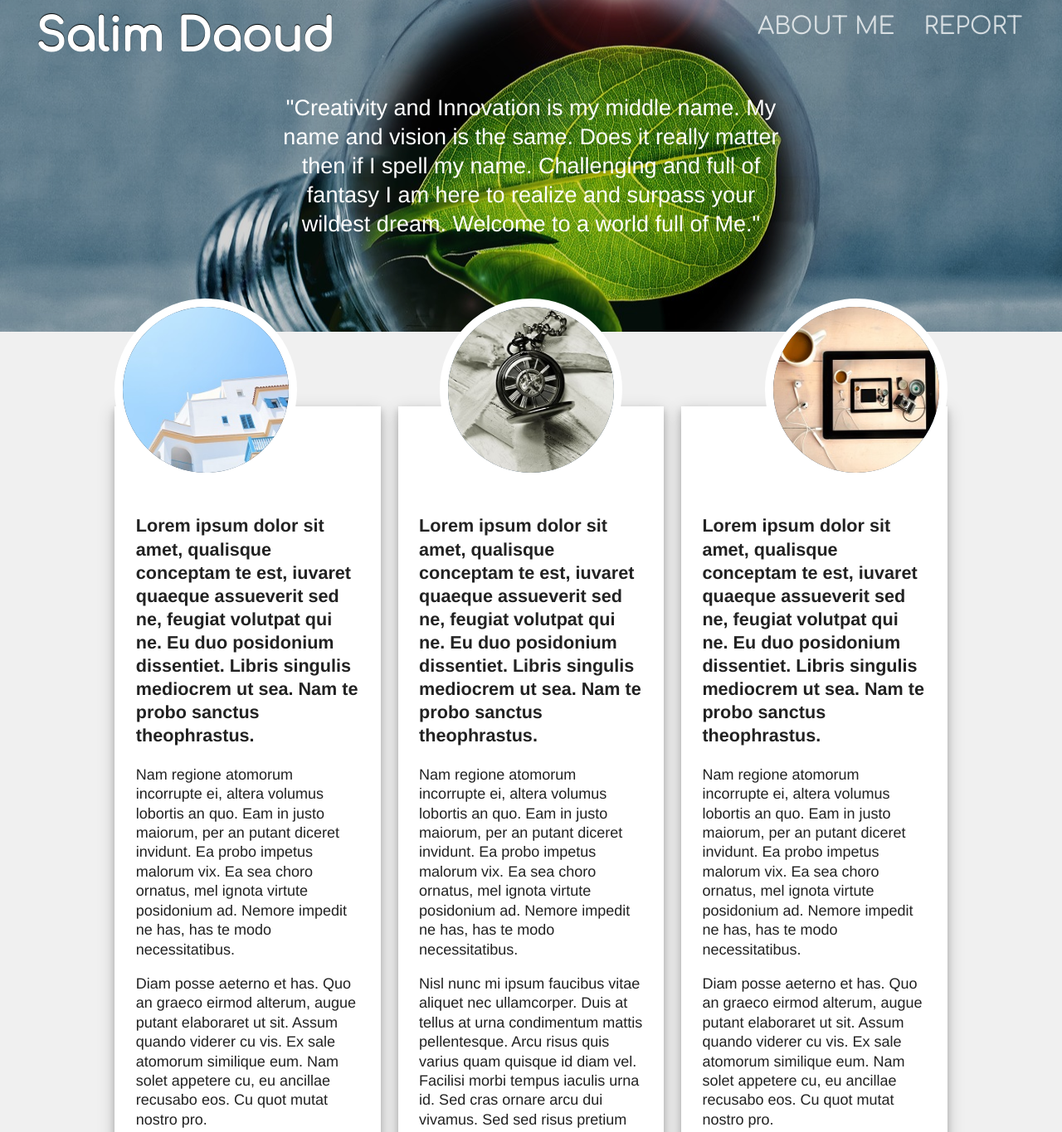
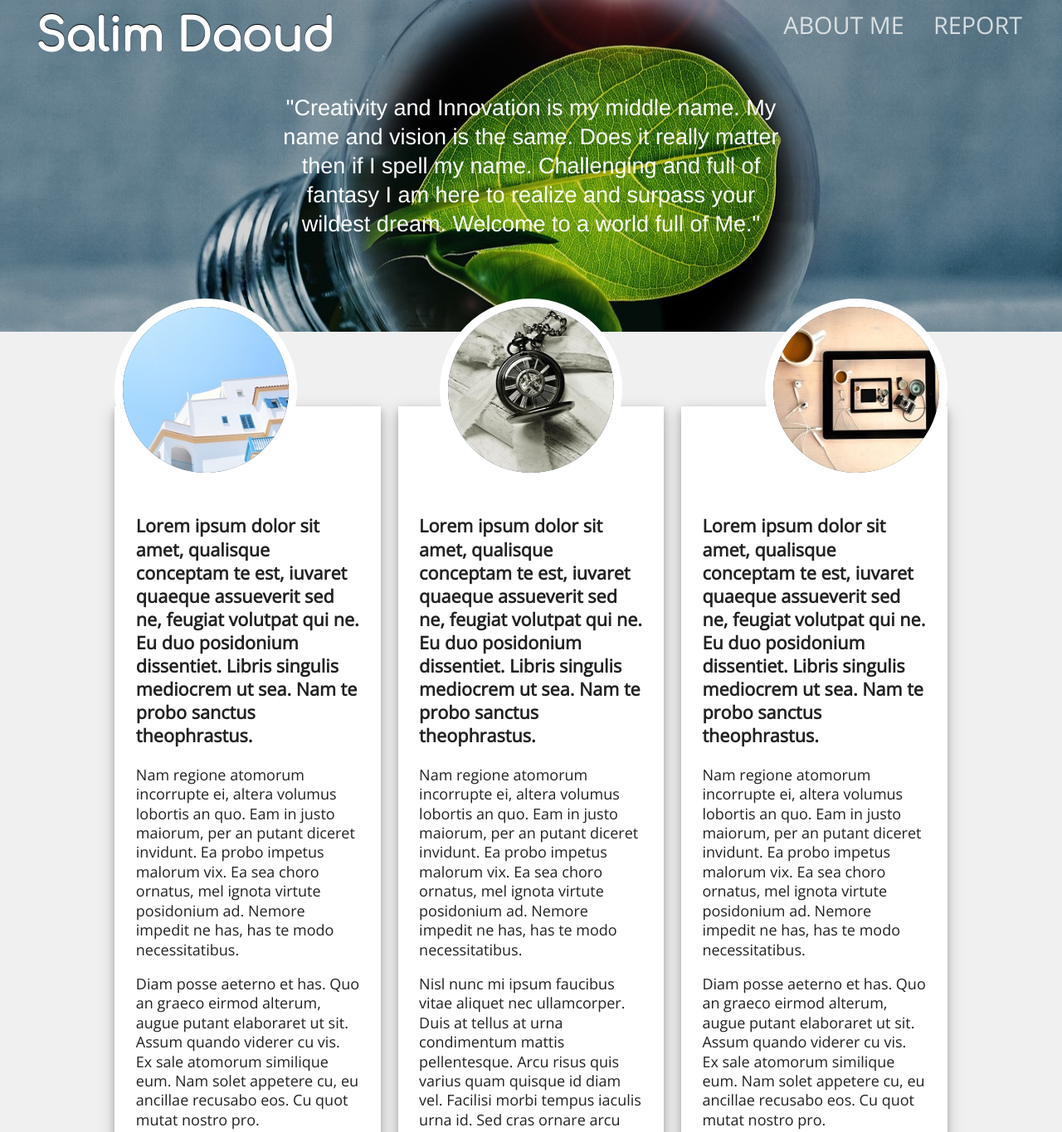
Before and after one commit to abu-romaysa/hv-hemsida, a plain HTML site: page index.html in a window 1280 px wide. Shown: the top 1365 px of the page at 83% size. Drawn offline with nearby package versions, Linux system fonts and the light colour scheme.

Commit message:
Merged pages css files to one
Merged report.css to main.css and created landing page class

```diff
--- a/index.html
+++ b/index.html
@@ -7,10 +7,12 @@
         <link href="styles/css-reset.css" media="screen" rel="stylesheet" type="text/css" />
         <link href="styles/clearfix.css" media="screen" rel="stylesheet" type="text/css" />
         <link href="https://fonts.googleapis.com/css?family=Comfortaa" rel="stylesheet">
+        <link href="https://fonts.googleapis.com/css?family=Roboto" rel="stylesheet">
+        <link href="https://fonts.googleapis.com/css?family=Open+Sans" rel="stylesheet">
         <link href="styles/main.css" media="screen" rel="stylesheet" type="text/css" />
     </head>
 
-    <body>
+    <body class="landing-page">
 
         <header>
             <h1>Salim Daoud</h1>
--- a/styles/main.css
+++ b/styles/main.css
@@ -39,12 +39,34 @@ body {
 }
 
 h1, h2, h3, h4, h5, h6 { /*förbereder för framtiden*/
+    font-family: 'Roboto', sans-serif; /*firefly inspiration*/
     font-weight: bold;
     line-height: 1.5em;
+    margin-bottom: 0.5em;
 }
 
-p {
+h1 {
+    font-size: 3em;
+    text-align: center;
+    /*margin-bottom: 1.2em;*/ /*lägg i main h1*/
+}
+
+h2 {
+    font-size: 1.5em;
+}
+
+p, li {
+    font-family: 'Open Sans', sans-serif;
     line-height: 1.3em; /*ur länk ovan 10:40*/
+}
+
+ul {
+    list-style-type: disc;
+    padding-left: 2.5em; /*% ledde till punkt innan h2 vid liten skärm*/
+    /*testade fram till default värdet*/
+    /*https://stackoverflow.com/questions/11445453/css-set-li-indent*/
+
+    margin-bottom: 2em
 }
 
 /*********************
@@ -56,11 +78,11 @@ p {
 header {
     background: #1abc9c;
     padding: 1em; /* om jag gör detta på body så breddar sig backgrunden ej hela vägen ut! */
-    min-height: 300px; /*if no text is displayed then do not look weird*/
+    min-height: 330px; /*if no text is displayed then do not look weird*/
     color: white;
 
 /*    //background: url(../images/nature-light-bulb.jpg) no-repeat center center;*/
-    background-image: url(../images/nature-light-bulb.jpg);
+    background-image: url(../images/notebook-and-pen.jpg);
     background-position: center center; /*x och y*/
     background-repeat: no-repeat;
     /*https://www.webpagefx.com/blog/web-design/responsive-background-image/*/
@@ -68,9 +90,16 @@ header {
     background-size: cover;
     /* Always set a background-color to be used if the image is unavailable - tex image loading. - https://www.w3schools.com/cssref/pr_background-image.asp*/
 
+    background-color: gray;
+    background-blend-mode: multiply;
+}
+
+.landing-page header {
+    background-image: url(../images/nature-light-bulb.jpg);
+
     /*för att göra vita texten och kontrastet mer synlig. men ej för mörk för att bevara den fina bilden med den fina gröna bladet*/
     background-color: lightgray;
-    background-blend-mode: multiply;
+
 }
 
 header h1 {
@@ -87,6 +116,10 @@ header nav {
     margin-right: 2%; /* obs samma som h1 margin left */
     text-transform: uppercase;
     font-family: 'Comfortaa', cursive;
+}
+
+header nav ul {
+    padding-left: 0px; /*ser bättre ut när man har minsta strlk på skärmen*/
 }
 
 header li { /* TODO och obs att ul tagits bort, rätt? */
@@ -112,6 +145,7 @@ header ul a:hover {
 
 header p {
     /*testade roboto men verkar som att den är aningen för tunn och syns inte lika bra ovanför bilden*/
+    font-family: Helvetica, Arial, "sans-serif"; /*eller open sans?*/
     font-size: 1.5em;
     text-align: center;
     width: 50%;
@@ -127,13 +161,31 @@ header p {
 *********************/
 
 main {
-    width: 80%;
-    margin: 0 auto;
-    margin-top: 90px; /*lämna för beroende av bildstorleken*/
-    margin-bottom: 4%; /*avståndet blir automatiskt mindre till footern*/
+    width: 70%;
+    margin: 4% auto;
+    background: white;
+    padding: 50px 100px;
 
     /*display: flex;*/ /*verkar förstöra float mekanismen men har box sizing i sig?*/
     /*samma höjd på kolumner*/
+
+    box-shadow: 0 4px 8px 0 rgba(0, 0, 0, 0.2), 0 6px 20px 0 rgba(0, 0, 0, 0.19);
+}
+
+.landing-page main {
+    width: 80%;
+    background: inherit; /*för att ta bodys gråa*/
+    margin-top: 90px; /*lämna för beroende av bildstorleken*/
+    padding: 0; /*no px needed?*/
+    box-shadow: none;
+}
+
+main h1 {
+    margin-bottom: 1.2em;
+}
+
+main li {
+    font-size: 1.5rem; /*anv rem så att under li ej skulle bli relativa till över li och ge olika storlekar*/
 }
 
 main .column {
--- a/styles/report.css
+++ b/styles/report.css
@@ -152,7 +152,7 @@ main {
     background: white;
     margin-top: 90px;
     margin-bottom: 100px;
-    padding: 50px 100px; /*TODO bör fixa med boxmodellen nu påverkar detta inte width*/
+    padding: 50px 100px;
     box-shadow: 0 4px 8px 0 rgba(0, 0, 0, 0.2), 0 6px 20px 0 rgba(0, 0, 0, 0.19);
 }
 
```
Also changed, not shown: pages/report.html (+3 -3 lines).
